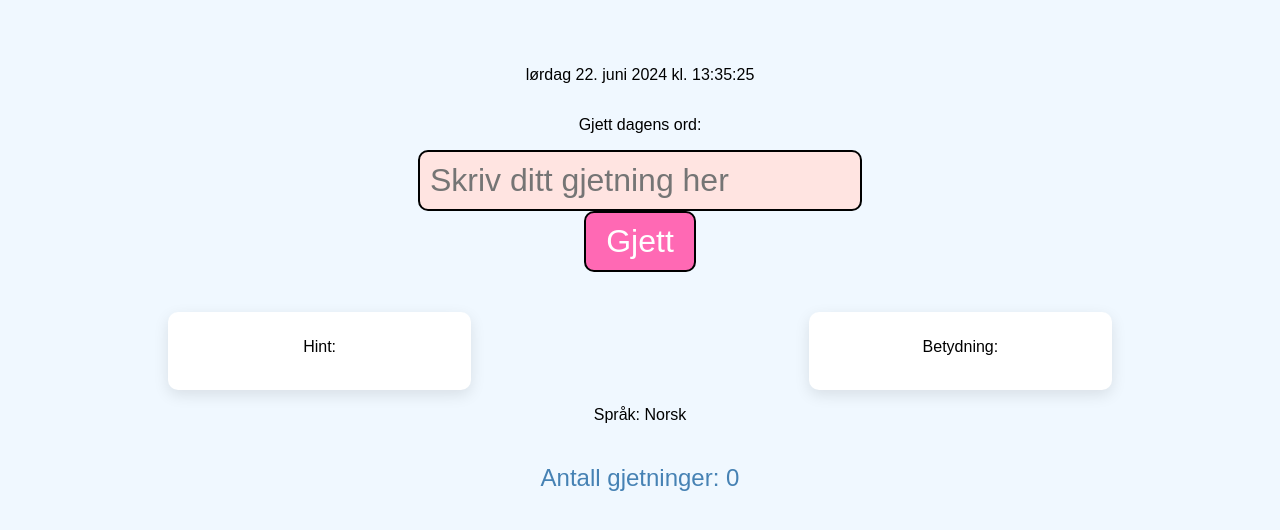
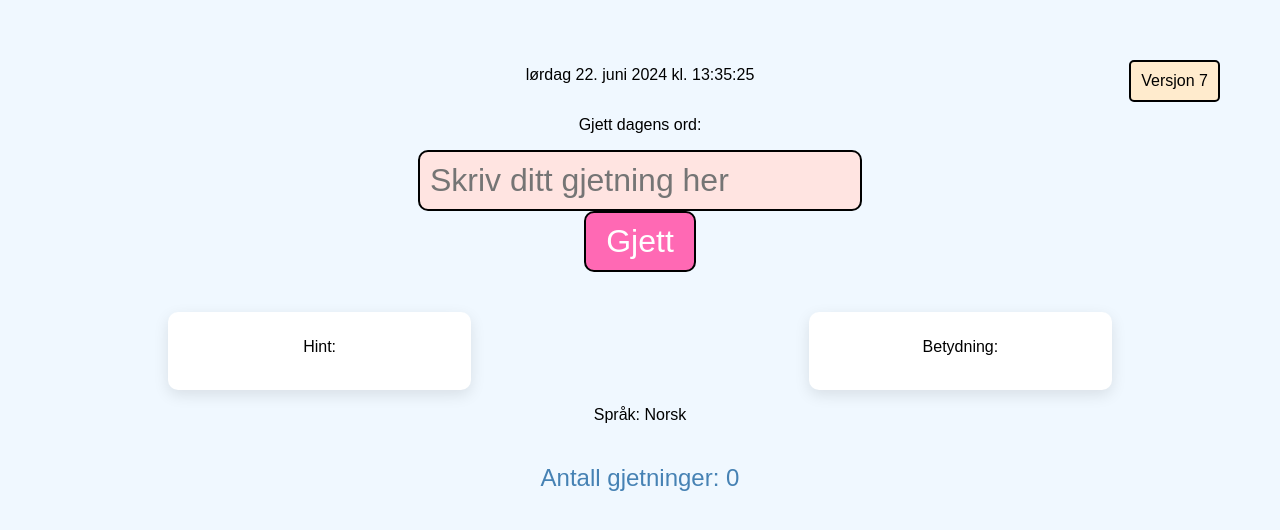
Before and after one commit to IamToddy/Wordalicious, a plain HTML site: page index.html in a window 1280 px wide. Drawn offline with Linux system fonts and the light colour scheme; no server answers.

Commit message:
Update index.html

```diff
--- a/index.html
+++ b/index.html
@@ -13,6 +13,7 @@
             display: flex;
             flex-direction: column;
             align-items: center;
+            position: relative;
         }
         #confetti, #trophy, #sad-face {
             display: none;
@@ -108,9 +109,20 @@
         #hint-text, #extra-hint-text {
             font-size: 1.5em;
         }
+        #version-log {
+            position: absolute;
+            top: 10px;
+            right: 10px;
+            font-size: 1em;
+            background-color: #ffebcd;
+            padding: 10px;
+            border: 2px solid #000;
+            border-radius: 5px;
+        }
     </style>
 </head>
 <body>
+    <div id="version-log">Versjon 7</div>
     <p id="date-time"></p>
     <p>Gjett dagens ord:</p>
     <input type="text" id="guess-input" placeholder="Skriv ditt gjetning her" onkeypress="if(event.key === 'Enter') makeGuess()">
@@ -232,7 +244,7 @@
                 setTimeout(() => {
                     document.body.classList.remove('blinking');
                 }, 2000);
-            } else if (attempts >= 100) {
+             } else if (attempts >= 100) {
                 document.getElementById('feedback').innerText = `Ordet var ${wordOfTheDay}`;
                 document.getElementById('feedback').className = 'feedback';
                 document.getElementById('confetti').style.display = 'none';
@@ -260,7 +272,7 @@
                     document.getElementById('hint-panel').style.display = 'block';
                 }
 
-                if (attempts >= 50) {
+                if (attempts >= 25) {
                     document.getElementById('extra-hint-text').innerText = definitionOfTheDay;
                     document.getElementById('definition-panel').style.display = 'block';
                 }
```
